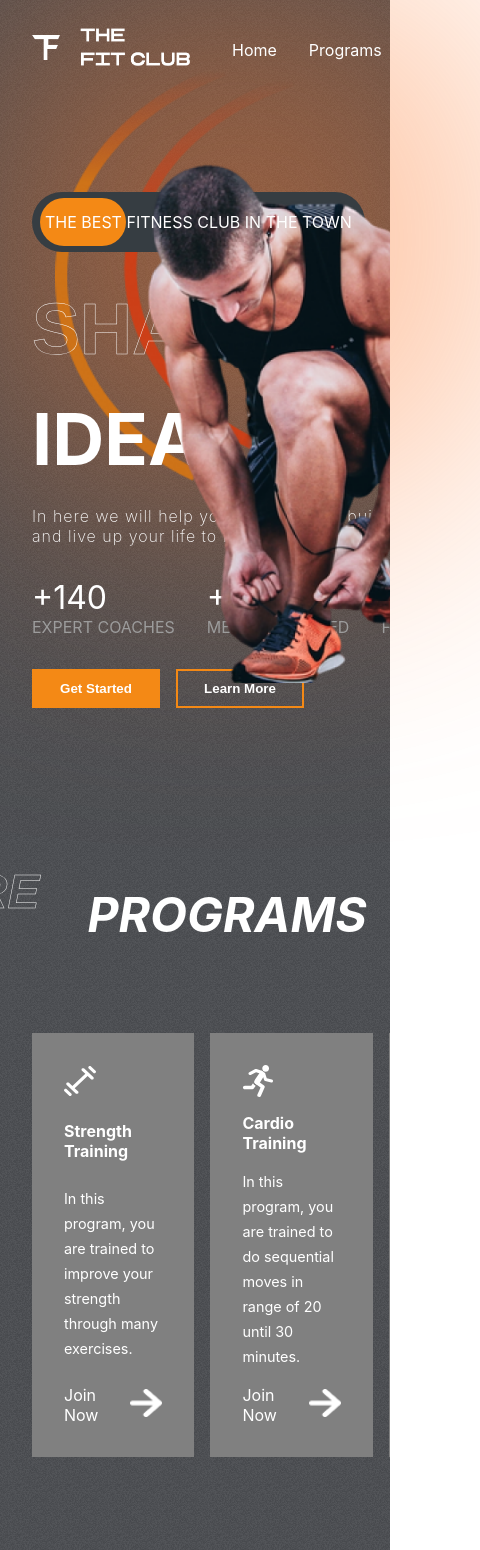
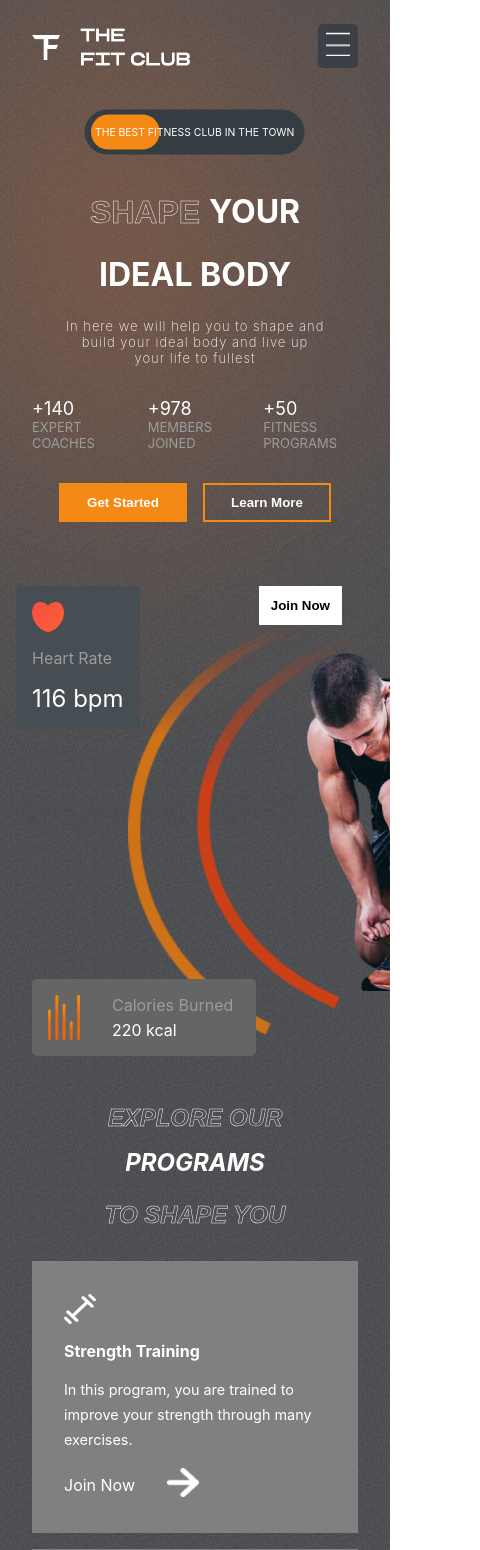
Before and after one commit to crusher8010/Gym-website, a React (Create React App) app: page / in a window 390 px wide. Shown: the top 1550 px of the page, 480 px wide, since content can reach past the window. Built offline with nearby package versions, Linux system fonts and the light colour scheme.

Commit message:
added responsiveness

```diff
--- a/src/components/Header/Header.css
+++ b/src/components/Header/Header.css
@@ -19,3 +19,27 @@
     color: var(--orange);
     cursor: pointer;
 }
+
+.menu-icon {
+    width: 1.5rem;
+    height: 1.5rem;
+}
+
+@media screen and (max-width: 768px) {
+    .header>:nth-child(2) {
+        position: fixed;
+        right: 2rem;
+        z-index: 99;
+    }
+
+    .header-menu {
+        flex-direction: column;
+        background-color: var(--appColor);
+        padding: 2rem;
+    }
+
+    .header-menu>li:hover {
+        color: var(--orange);
+        cursor: pointer;
+    }
+}
--- a/src/components/Header/Header.jsx
+++ b/src/components/Header/Header.jsx
@@ -1,17 +1,43 @@
 import './Header.css';
 import Logo from '../../assets/logo.png';
+import Bars from '../../assets/bars.png';
+import { useState } from 'react';
+import { Link } from 'react-scroll';
 
 function Header() {
+    const mobile = window.innerWidth <= 768 ? true : false;
+    const [menu, setMenu] = useState(false);
+
     return (
         <div className='header'>
             <img src={Logo} alt="" className='logo' />
-            <ul className='header-menu'>
-                <li>Home</li>
-                <li>Programs</li>
-                <li>Why us</li>
-                <li>Plans</li>
-                <li>Testimonials</li>
-            </ul>
+            {(menu === false && mobile === true) ? (
+                <div
+                    style={{ backgroundColor: 'var(--appColor)', padding: '0.5rem', borderRadius: '5px' }}
+                    onClick={() => { setMenu(true) }}
+                >
+                    <img src={Bars} alt="" className='menu-icon' />
+                </div>
+            ) : (
+                <ul className='header-menu'>
+                    <li >
+                        <Link onClick={() => { setMenu(false) }} to="hero" span={true} smooth={true}>Home</Link>
+                    </li>
+                    <li >
+                        <Link onClick={() => { setMenu(false) }} to="programs" span={true} smooth={true}>Programs</Link>
+                    </li>
+                    <li onClick={() => { setMenu(false) }}>
+                        <Link onClick={() => { setMenu(false) }} to="reasons" span={true} smooth={true}>Why us</Link>
+                    </li>
+                    <li >
+                        <Link onClick={() => { setMenu(false) }} to="plans" span={true} smooth={true}>Plans</Link>
+                    </li>
+                    <li>
+                        <Link onClick={() => { setMenu(false) }} to='testimonials' span={true} smooth={true}>Testimonials</Link>
+                    </li>
+                </ul>
+            )}
+
         </div>
     )
 }
--- a/src/components/Hero/Hero.css
+++ b/src/components/Hero/Hero.css
@@ -188,3 +188,89 @@
     height: 30rem;
     left: 0;
 }
+
+@media screen and (max-width: 768px) {
+    .hero {
+        flex-direction: column;
+    }
+
+    .blur-h {
+        width: 14rem;
+    }
+
+    .the-best-ad {
+        margin-top: 0;
+        font-size: small;
+        align-self: center;
+        transform: scale(0.8);
+    }
+
+    .hero-text {
+        font-size: xx-large;
+        align-items: center;
+        justify-content: center;
+    }
+
+    .hero-text>div:nth-of-type(3) {
+        font-size: small;
+        font-weight: 200;
+        letter-spacing: 1px;
+        text-align: center;
+    }
+
+    .hero-buttons {
+        justify-content: center;
+    }
+
+    .figures {
+        justify-content: center;
+        align-items: center;
+    }
+
+    .figures>div>span:nth-of-type(1) {
+        font-size: large;
+    }
+
+    .figures>div>span:nth-of-type(2) {
+        font-size: small;
+    }
+
+    .right-h {
+        position: relative;
+        background: none;
+    }
+
+    .heart-rate {
+        left: 1rem;
+        top: 2rem;
+    }
+
+    .calories {
+        position: relative;
+        top: 5rem;
+        left: 2rem;
+    }
+
+    .calories>img {
+        width: 2rem;
+    }
+
+    .calories>div>:nth-child(2) {
+        font-size: 1rem;
+        color: white;
+    }
+
+    .hero_image {
+        position: relative;
+        width: 15rem;
+        align-self: center;
+        top: 6rem;
+        left: 18rem;
+    }
+
+    .hero_image_back {
+        width: 15rem;
+        left: 8rem;
+    }
+
+}
--- a/src/components/Hero/Hero.jsx
+++ b/src/components/Hero/Hero.jsx
@@ -9,16 +9,17 @@
 
 function Hero() {
     const transition = { type: 'spring', duration: 3 };
+    const mobile = window.innerWidth <= 768 ? true : false
 
     return (
-        <div className="hero">
+        <div className="hero" id="hero">
             <div className='blur blur-h'></div>
             <div className="left-h">
                 <Header />
 
                 <div className="the-best-ad">
                     <motion.div
-                        initial={{ left: '210px' }}
+                        initial={{ left: mobile ? '160px' : '210px' }}
                         whileInView={{ left: '8px' }}
                         transition={{ ...transition, type: 'tween' }}
                     ></motion.div>
--- a/src/components/Join/Join.css
+++ b/src/components/Join/Join.css
@@ -53,3 +53,22 @@
     background-color: var(--orange);
     color: white;
 }
+
+@media screen and (max-width: 768px) {
+    .Join {
+        flex-direction: column;
+        gap: 1rem;
+        justify-content: center;
+        align-items: center;
+    }
+
+    .left-j {
+        font-size: x-large;
+        flex-direction: column;
+
+    }
+
+    .left-j>hr {
+        display: none;
+    }
+}
--- a/src/components/Plans/Plans.css
+++ b/src/components/Plans/Plans.css
@@ -86,3 +86,13 @@
     top: 10rem;
     right: 0;
 }
+
+@media screen and (max-width: 768px) {
+    .plans {
+        flex-direction: column;
+    }
+
+    .plan:nth-child(2) {
+        transform: none;
+    }
+}
--- a/src/components/Plans/Plans.jsx
+++ b/src/components/Plans/Plans.jsx
@@ -13,7 +13,7 @@
                 <span className='stroke-text'>WITH US</span>
             </div>
 
-            <div className="plans">
+            <div className="plans" id="plans">
                 {plansData.map((item, i) => (
                     <div className="plan" key={i}>
                         {item.icon}
@@ -22,7 +22,7 @@
 
                         <div className="features">
                             {item.features.map((feature, i) => (
-                                <div className="feature">
+                                <div className="feature" key={i}>
                                     <img src={whiteTick} alt="" />
                                     <span key={i}>{feature}</span>
                                 </div>
--- a/src/components/Programs/Programs.css
+++ b/src/components/Programs/Programs.css
@@ -65,3 +65,18 @@
     transform: scale(1.05);
     transition: 0.2s all ease-in-out;
 }
+
+@media screen and (max-width: 768px) {
+    .programs-header {
+        flex-direction: column;
+        gap: 1rem;
+        font-size: x-large;
+        align-items: center;
+        justify-content: center;
+        margin-top: 2rem;
+    }
+
+    .program-categories {
+        flex-direction: column;
+    }
+}
--- a/src/components/Programs/Programs.jsx
+++ b/src/components/Programs/Programs.jsx
@@ -12,8 +12,8 @@
             </div>
 
             <div className="program-categories">
-                {programsData.map((item) => (
-                    <div className="category">
+                {programsData.map((item, ind) => (
+                    <div className="category" key={ind}>
                         {item.image}
                         <span>{item.heading}</span>
                         <span>{item.details}</span>
--- a/src/components/Reasons/Reasons.css
+++ b/src/components/Reasons/Reasons.css
@@ -91,3 +91,16 @@
 .partners img {
     width: 2.5rem;
 }
+
+@media screen and (max-width: 768px) {
+    .Reasons {
+        flex-direction: column;
+    }
+
+    .left-r {
+        grid-auto-rows: auto;
+        overflow: hidden;
+    }
+
+
+}
--- a/src/components/Testimonials/Testimonials.css
+++ b/src/components/Testimonials/Testimonials.css
@@ -76,3 +76,39 @@
     width: 1.5rem;
     cursor: pointer;
 }
+
+@media screen and (max-width: 768px) {
+    .Testimonials {
+        flex-direction: column;
+    }
+
+    .left-t>:nth-child(2),
+    .left-t>:nth-child(3) {
+        font-size: xx-large;
+    }
+
+    .right-t {
+        display: flex;
+        flex-direction: column;
+        align-items: center;
+        justify-content: center;
+        gap: 2rem;
+    }
+
+    .right-t>div {
+        position: relative;
+        display: none;
+    }
+
+    .right-t>img {
+        position: relative;
+        align-items: center;
+        right: 0;
+    }
+
+    .right-t>:last-child {
+        display: block;
+        bottom: 0;
+        left: 0;
+    }
+}
--- a/src/components/Testimonials/Testimonials.jsx
+++ b/src/components/Testimonials/Testimonials.jsx
@@ -4,9 +4,12 @@
 import leftArrow from '../../assets/leftArrow.png';
 import rightArrow from '../../assets/rightArrow.png';
 
+import { motion } from 'framer-motion'
+
 function Testimonials() {
     const [selected, setSelected] = useState(0);
     const tLength = testimonialsData.length;
+    const transition = { type: 'spring', duration: 3 };
 
     const handleLeftClick = () => {
         if (selected === 0) {
@@ -25,23 +28,43 @@
     }
 
     return (
-        <div className='Testimonials'>
+        <div className='Testimonials' id="testimonials">
             <div className='left-t'>
                 <span>Testimonials</span>
                 <span className='stroke-text'>What they</span>
                 <span>say about us</span>
-                <span>
+                <motion.span
+                    key={selected}
+                    initial={{ opacity: 0, x: -100 }}
+                    animate={{ opacity: 1, x: 0 }}
+                    exit={{ opacity: 0, x: 100 }}
+                    transition={transition}
+                >
                     {testimonialsData[selected].review}
-                </span>
+                </motion.span>
                 <span>
                     <span style={{ color: 'var(--orange)' }}>{testimonialsData[selected].name} </span>
                     - {testimonialsData[selected].status}
                 </span>
             </div>
             <div className='right-t'>
-                <div></div>
-                <div></div>
-                <img src={testimonialsData[selected].image} alt="" />
+                <motion.div
+                    initial={{ opacity: 0, x: -100 }}
+                    transition={{ ...transition, duration: 2 }}
+                    whileInView={{ opacity: 1, x: 0 }}
+                ></motion.div>
+                <motion.div
+                    initial={{ opacity: 0, x: 100 }}
+                    transition={{ ...transition, duration: 2 }}
+                    whileInView={{ opacity: 1, x: 0 }}
+                ></motion.div>
+                <motion.img
+                    key={selected}
+                    initial={{ opacity: 0, x: 100 }}
+                    animate={{ opacity: 1, x: 0 }}
+                    exit={{ opacity: 0, x: -100 }}
+                    transition={transition}
+                    src={testimonialsData[selected].image} alt="" />
 
                 <div className="arrows">
                     <img src={leftArrow} alt="leftArrow" onClick={handleLeftClick} />
```
